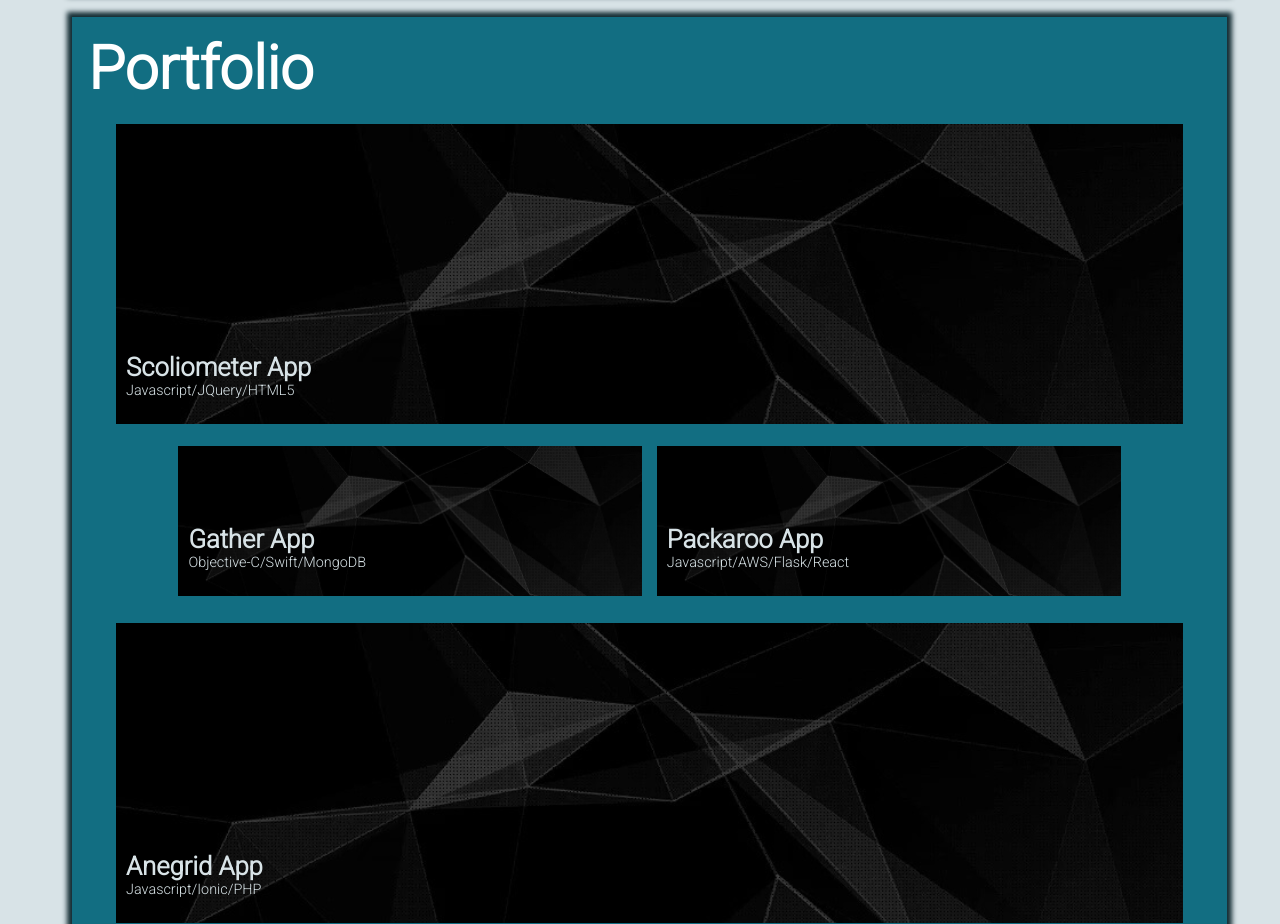
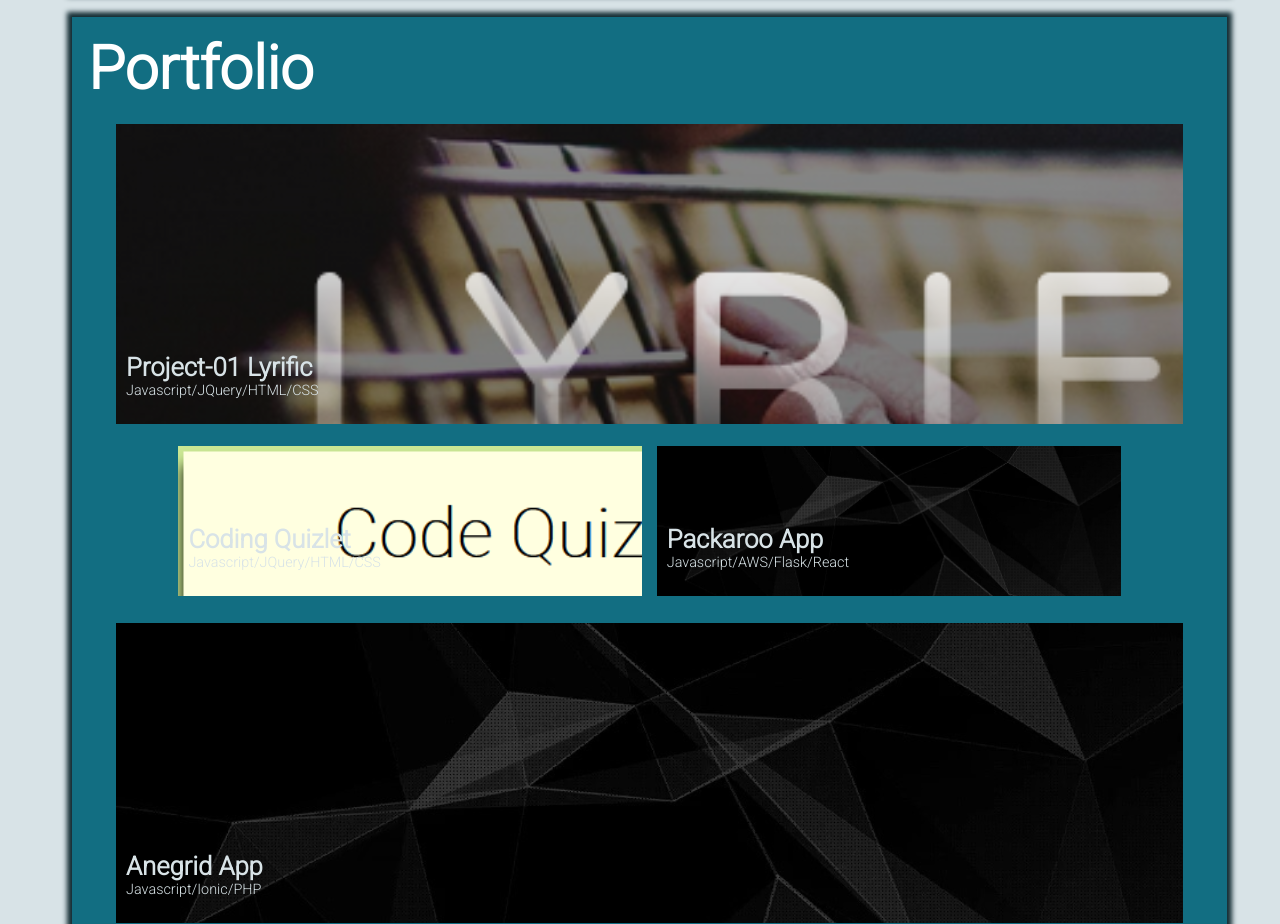
Before and after one commit to KimShiHyun/kevink-portfolio, a plain HTML site: page index.html in a window 1280 px wide. Shown: the part 928-1852 px from the top of the page. Drawn offline with Linux system fonts and the light colour scheme.

Commit message:
Added 2 new Projects

```diff
--- a/assets/css/style.css
+++ b/assets/css/style.css
@@ -151,7 +151,7 @@ span {
 }
 
 #project {
-  background-image: url("../images/placeholder.jpg");
+  background-image: url("../images/lyrific.png");
   margin-top: 20px;
   min-height: 300px;
   flex-basis: 100%;
@@ -173,8 +173,8 @@ span {
   margin-top: 15px;
 }
 
-#backend {
-  background-image: url("../images/placeholder.jpg");
+#quizlet {
+  background-image: url("../images/codequizlet.png");
   max-width: 58vh;
   margin: 0.5em;
   margin-top: 15px;
--- a/index.html
+++ b/index.html
@@ -87,26 +87,26 @@
           <h1>Portfolio</h1>
           <div class="flex-container">
             <a
-              href="https://devpost.com/software/scoliometer-fzvjws"
+              href="https://github.com/dereklewis/music-project-main"
               target="_blank"
               class="flex-item"
               id="project"
               alt="Web Application Project"
             >
               <div>
-                <h3>Scoliometer App</h3>
-                <span>Javascript/JQuery/HTML5</span>
+                <h3>Project-01 Lyrific</h3>
+                <span>Javascript/JQuery/HTML/CSS</span>
               </div>
             </a>
             <a
-              href="https://devpost.com/software/gather-d0kyz8"
+              href="https://github.com/KimShiHyun/code-quizlet"
               target="_blank"
               class="flex-item"
-              id="backend"
+              id="quizlet"
             >
               <div>
-                <h3>Gather App</h3>
-                <span>Objective-C/Swift/MongoDB</span>
+                <h3>Coding Quizlet</h3>
+                <span>Javascript/JQuery/HTML/CSS</span>
               </div>
             </a>
             <a
```
Also changed, not shown: assets/images/codequizlet.png (added), assets/images/gather.jpg (deleted), assets/images/lyrific.png (added), assets/images/scoliometer.png (deleted).
